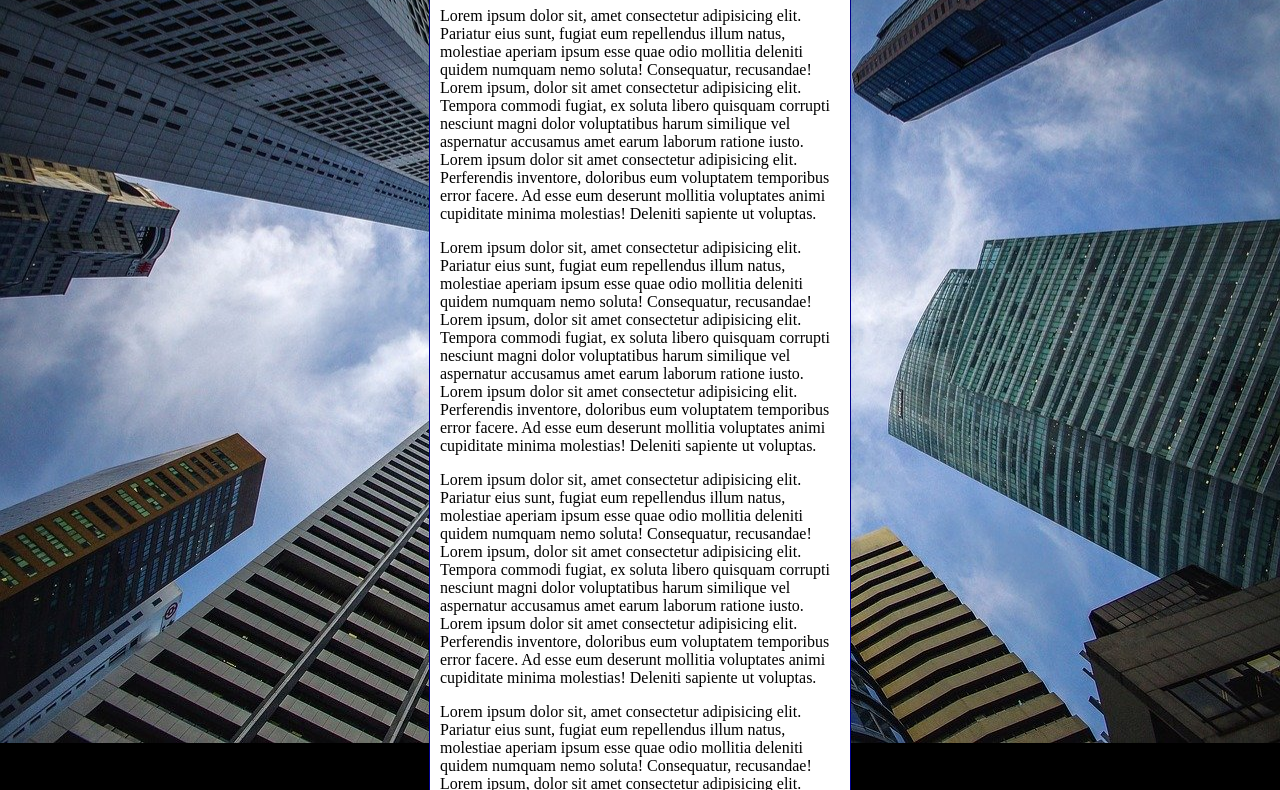
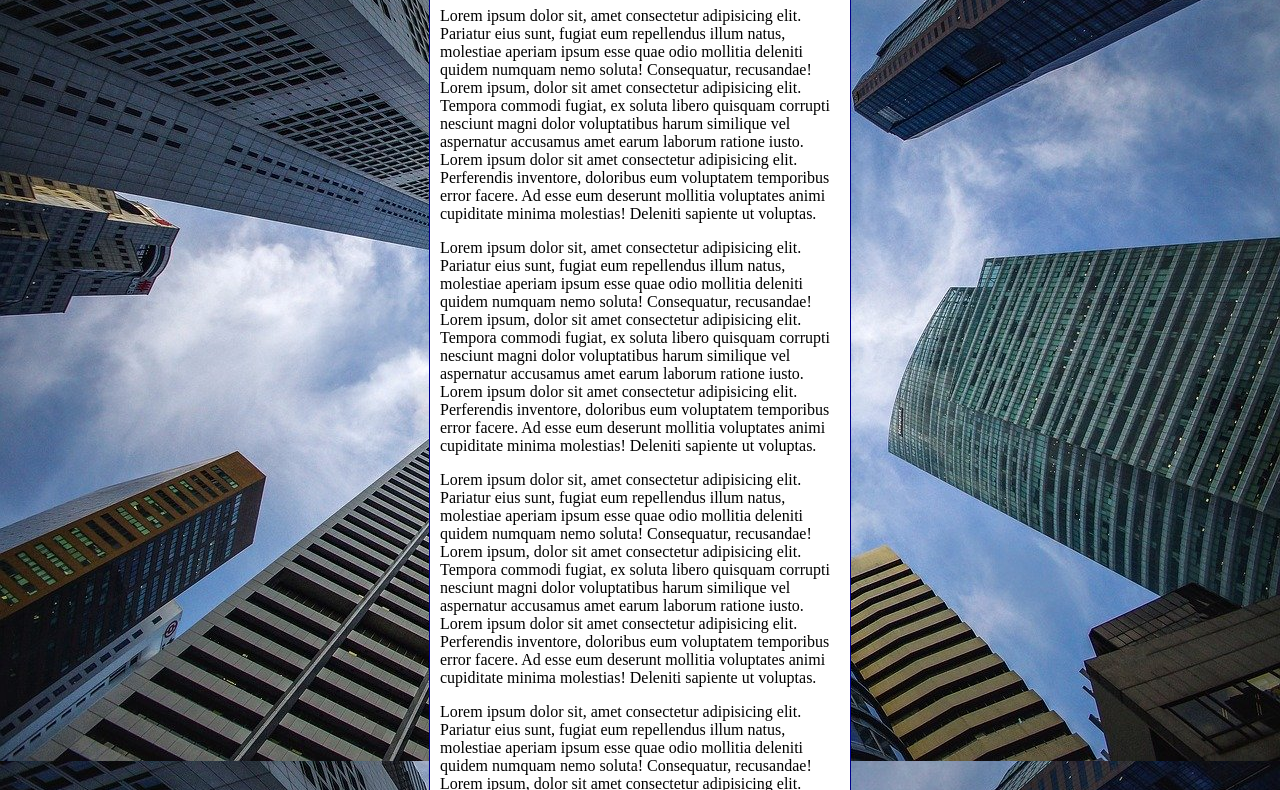
Before and after one commit to dgcmoreira/HTML-CSS, a plain HTML site: page Exercicios/ex022/fundo006.html in a window 1280 px wide. Shown: the part 92-882 px from the top of the page. Drawn offline with Linux system fonts and the light colour scheme.

Commit message:
atualizei o exercicio ex022

```diff
--- a/Exercicios/ex022/fundo006.html
+++ b/Exercicios/ex022/fundo006.html
@@ -3,19 +3,28 @@
 <head>
     <meta charset="UTF-8">
     <meta name="viewport" content="width=device-width, initial-scale=1.0">
-    <title>Document</title>
+    <title>Fundo fixo de Tela</title>
     <style>
         body {
             height: 100vh;
-            background-color: black;
+
+           /* background-color: black;
             background-image: url(imagens/wallpaper002.jpg);
             background-position: center center;
             background-repeat: no-repeat;
             background-size: cover;
+            background-attachment: fixed;*/
+
+            /* Shorthand - background
+            color > image > position > repeat > [size] > attachment
+            */
+
+            background: black url(imagens/wallpaper002.jpg) center center no-repeat fixed;
+            background-size: cover;
         }
         main {
             background-color: white;
-            width: 400px;
+            max-width: 400px;
             padding: 10px;
             margin: auto;
             border: 1px solid darkblue;
```
